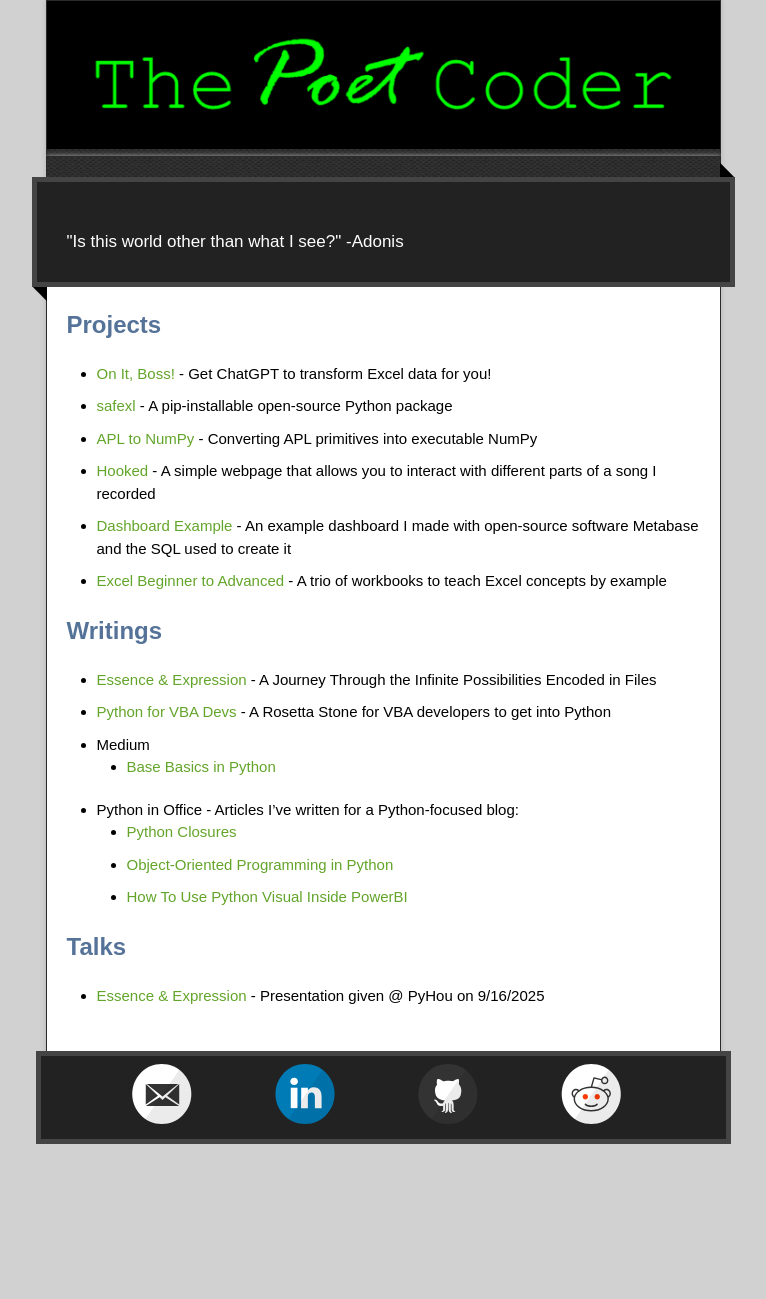
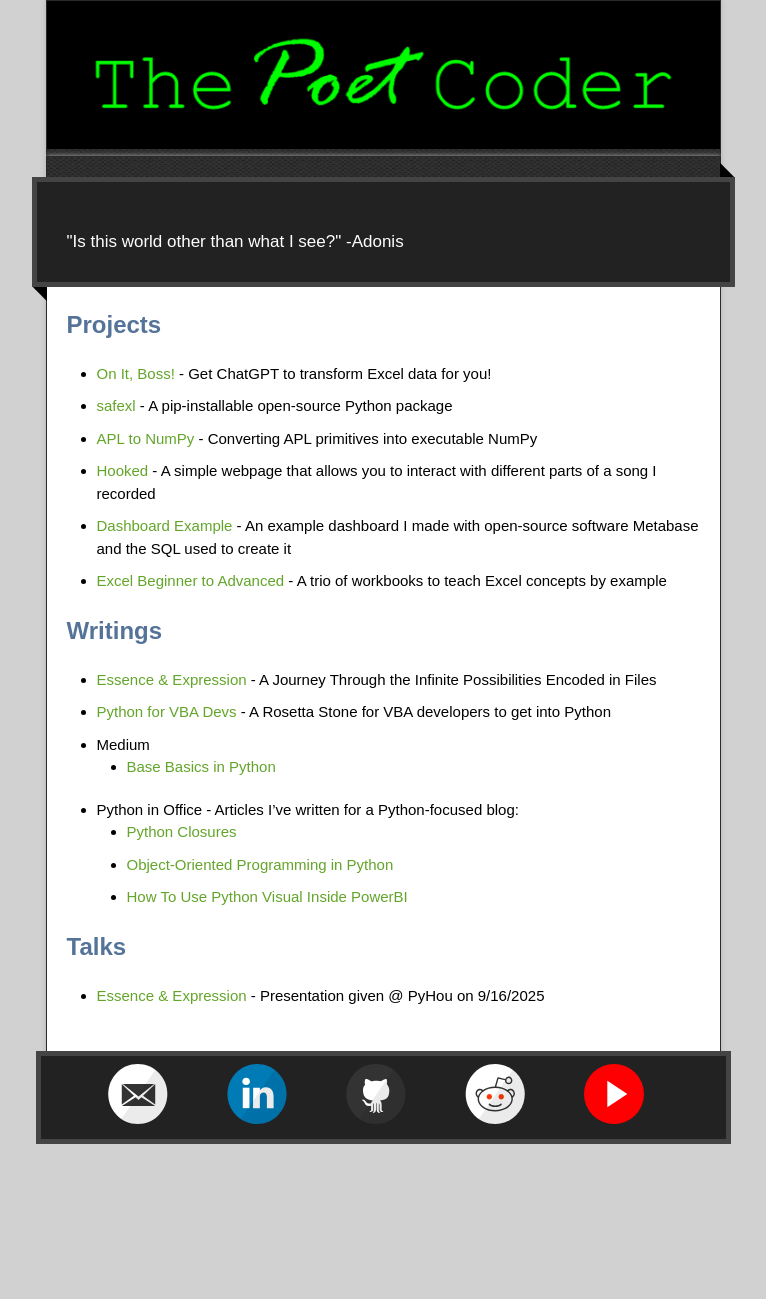
Before and after one commit to ThePoetCoder/thepoetcoder.github.io, a Jekyll site: the page built from index.md, in a window 1280 px wide. Shown: the whole page, without its empty margins (257-1023 px from the left). Built offline with Jekyll 4.4.1, drawn with Linux system fonts in a browser that asks for light colours.

Commit message:
Update default.html

```diff
--- a/_layouts/default.html
+++ b/_layouts/default.html
@@ -52,6 +52,7 @@
         <a href="https://www.linkedin.com/in/-eric-smith"><i class="svg-icon linkedin"></i></a>
         <a href="https://www.github.com/ThePoetCoder"><i class="svg-icon github"></i></a>
         <a href="https://www.reddit.com/u/thepoetcoder"><i class="svg-icon reddit"></i></a>
+        <a href="https://www.youtube.com/@ThePoetCoder"><i class="svg-icon youtube"></i></a>
       </div>
     </footer>
   </div>
```
